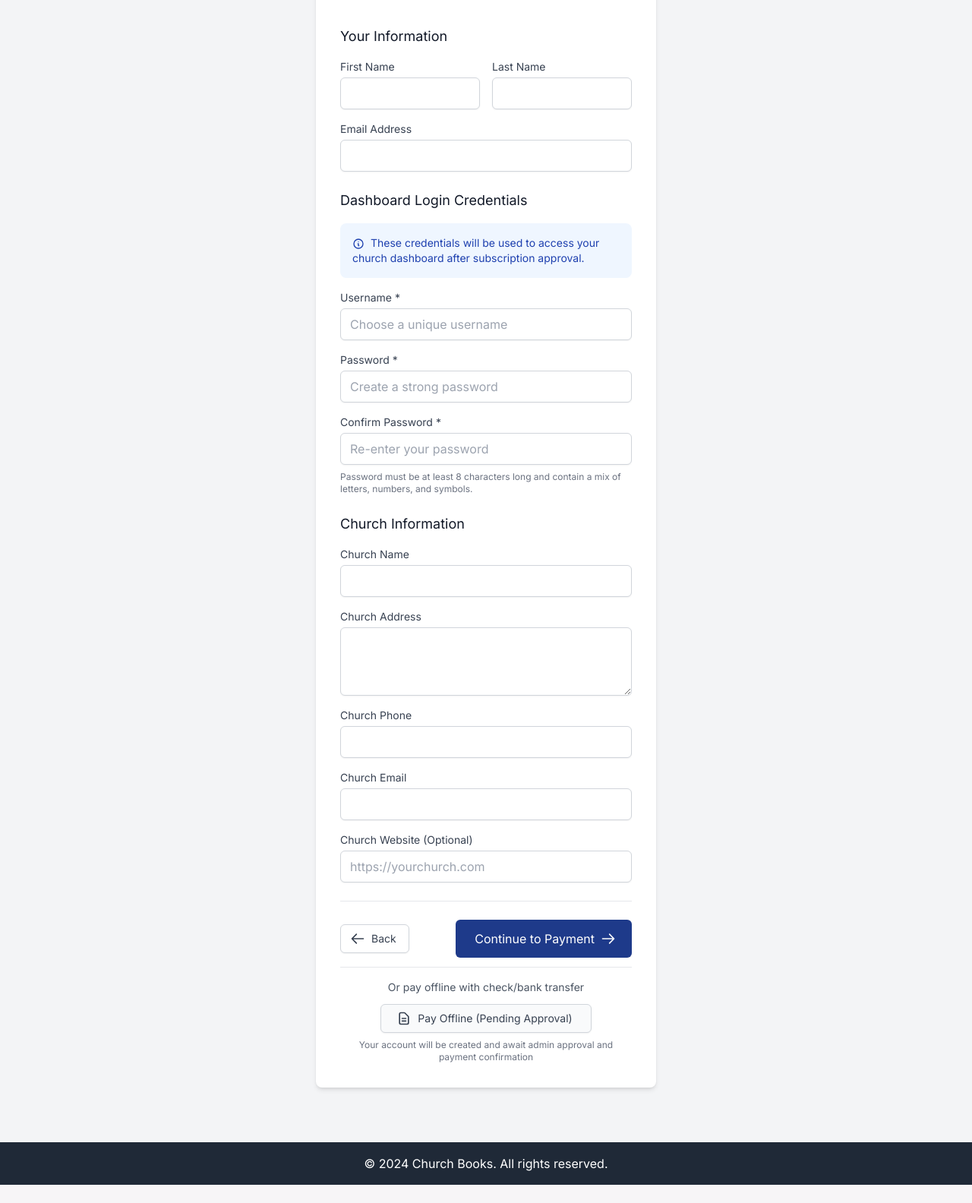
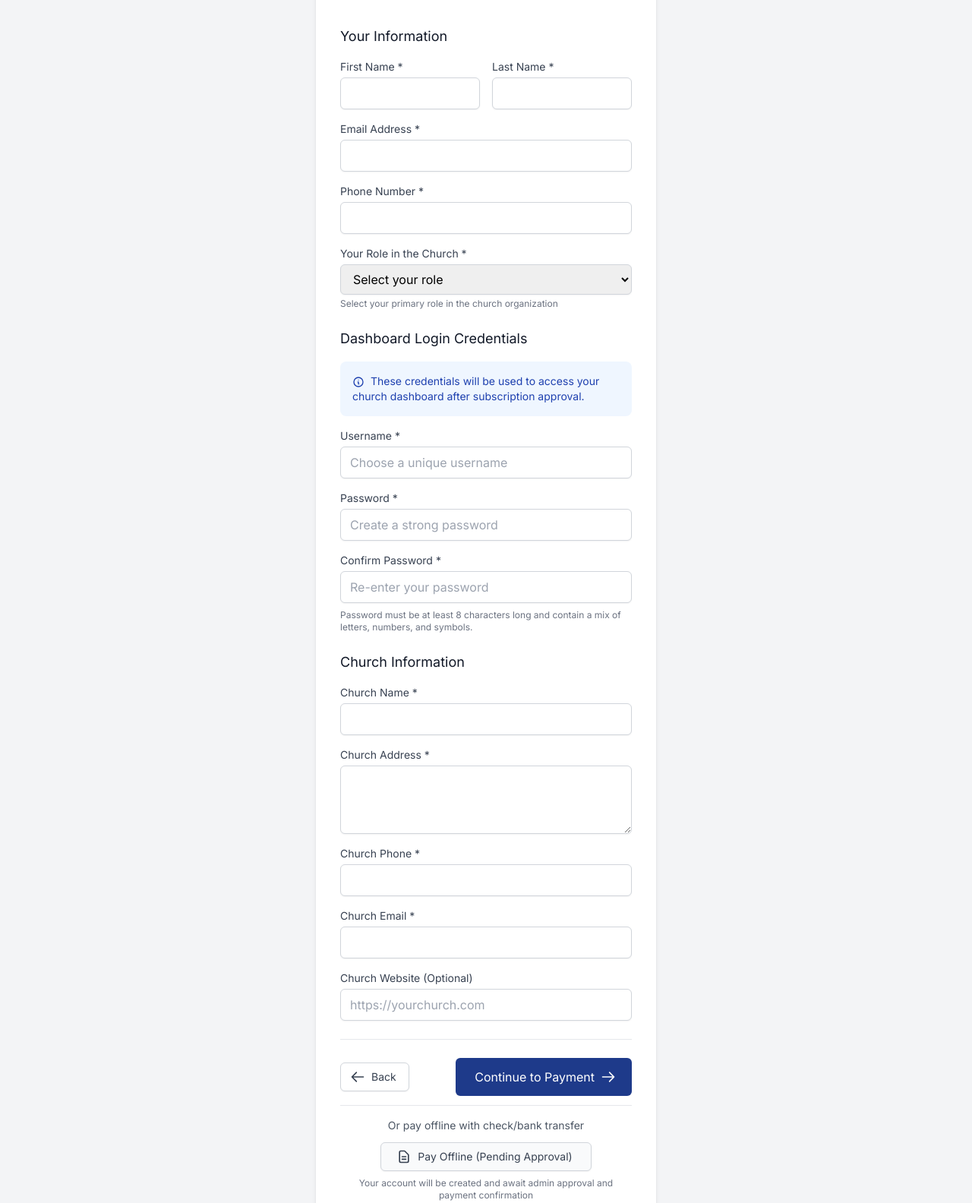
Before and after one commit to grant8827/church-books, a Django app: template church_finances/templates/church_finances/paypal_subscription_form.html in a window 1280 px wide. Shown: the part 338-1922 px from the top of the page at 76% size. Before the commit the page ends 1898 px from the top, so only its background shows below. Run offline with Django 5.2, Linux system fonts and the light colour scheme; the template is opened without the code that fills it, so the values that code supplies are empty; some libraries are stand-ins or nearby versions.

Commit message:
Update PayPal subscription form to be main registration form with role field and improved offline payment handling

```diff
--- a/church_finances/templates/church_finances/paypal_subscription_form.html
+++ b/church_finances/templates/church_finances/paypal_subscription_form.html
@@ -28,20 +28,38 @@
                             <h3 class="text-lg font-medium text-gray-900 mb-4">Your Information</h3>
                             <div class="grid grid-cols-2 gap-4">
                                 <div>
-                                    <label for="first_name" class="block text-sm font-medium text-gray-700">First Name</label>
+                                    <label for="first_name" class="block text-sm font-medium text-gray-700">First Name *</label>
                                     <input type="text" id="first_name" name="first_name" required
                                            class="mt-1 block w-full px-3 py-2 border border-gray-300 rounded-md shadow-sm focus:outline-none focus:ring-blue-500 focus:border-blue-500">
                                 </div>
                                 <div>
-                                    <label for="last_name" class="block text-sm font-medium text-gray-700">Last Name</label>
+                                    <label for="last_name" class="block text-sm font-medium text-gray-700">Last Name *</label>
                                     <input type="text" id="last_name" name="last_name" required
                                            class="mt-1 block w-full px-3 py-2 border border-gray-300 rounded-md shadow-sm focus:outline-none focus:ring-blue-500 focus:border-blue-500">
                                 </div>
                             </div>
                             <div class="mt-4">
-                                <label for="email" class="block text-sm font-medium text-gray-700">Email Address</label>
+                                <label for="email" class="block text-sm font-medium text-gray-700">Email Address *</label>
                                 <input type="email" id="email" name="email" required
                                        class="mt-1 block w-full px-3 py-2 border border-gray-300 rounded-md shadow-sm focus:outline-none focus:ring-blue-500 focus:border-blue-500">
+                            </div>
+                            <div class="mt-4">
+                                <label for="phone_number" class="block text-sm font-medium text-gray-700">Phone Number *</label>
+                                <input type="tel" id="phone_number" name="phone_number" required
+                                       class="mt-1 block w-full px-3 py-2 border border-gray-300 rounded-md shadow-sm focus:outline-none focus:ring-blue-500 focus:border-blue-500">
+                            </div>
+                            <div class="mt-4">
+                                <label for="role" class="block text-sm font-medium text-gray-700">Your Role in the Church *</label>
+                                <select id="role" name="role" required
+                                        class="mt-1 block w-full px-3 py-2 border border-gray-300 rounded-md shadow-sm focus:outline-none focus:ring-blue-500 focus:border-blue-500">
+                                    <option value="">Select your role</option>
+                                    <option value="admin">Church Admin</option>
+                                    <option value="pastor">Pastor</option>
+                                    <option value="assistant_pastor">Assistant Pastor</option>
+                                    <option value="treasurer">Treasurer</option>
+                                    <option value="deacon">Deacon</option>
+                                </select>
+                                <p class="text-xs text-gray-500 mt-1">Select your primary role in the church organization</p>
                             </div>
                         </div>
 
@@ -83,22 +101,22 @@
                         <div>
                             <h3 class="text-lg font-medium text-gray-900 mb-4">Church Information</h3>
                             <div>
-                                <label for="church_name" class="block text-sm font-medium text-gray-700">Church Name</label>
+                                <label for="church_name" class="block text-sm font-medium text-gray-700">Church Name *</label>
                                 <input type="text" id="church_name" name="church_name" required
                                        class="mt-1 block w-full px-3 py-2 border border-gray-300 rounded-md shadow-sm focus:outline-none focus:ring-blue-500 focus:border-blue-500">
                             </div>
                             <div class="mt-4">
-                                <label for="church_address" class="block text-sm font-medium text-gray-700">Church Address</label>
+                                <label for="church_address" class="block text-sm font-medium text-gray-700">Church Address *</label>
                                 <textarea id="church_address" name="church_address" rows="3" required
                                           class="mt-1 block w-full px-3 py-2 border border-gray-300 rounded-md shadow-sm focus:outline-none focus:ring-blue-500 focus:border-blue-500"></textarea>
                             </div>
                             <div class="mt-4">
-                                <label for="church_phone" class="block text-sm font-medium text-gray-700">Church Phone</label>
+                                <label for="church_phone" class="block text-sm font-medium text-gray-700">Church Phone *</label>
                                 <input type="tel" id="church_phone" name="church_phone" required
                                        class="mt-1 block w-full px-3 py-2 border border-gray-300 rounded-md shadow-sm focus:outline-none focus:ring-blue-500 focus:border-blue-500">
                             </div>
                             <div class="mt-4">
-                                <label for="church_email" class="block text-sm font-medium text-gray-700">Church Email</label>
+                                <label for="church_email" class="block text-sm font-medium text-gray-700">Church Email *</label>
                                 <input type="email" id="church_email" name="church_email" required
                                        class="mt-1 block w-full px-3 py-2 border border-gray-300 rounded-md shadow-sm focus:outline-none focus:ring-blue-500 focus:border-blue-500">
                             </div>
```
Also changed, not shown: church_finances/views_subscription.py (+32 -8 lines).
